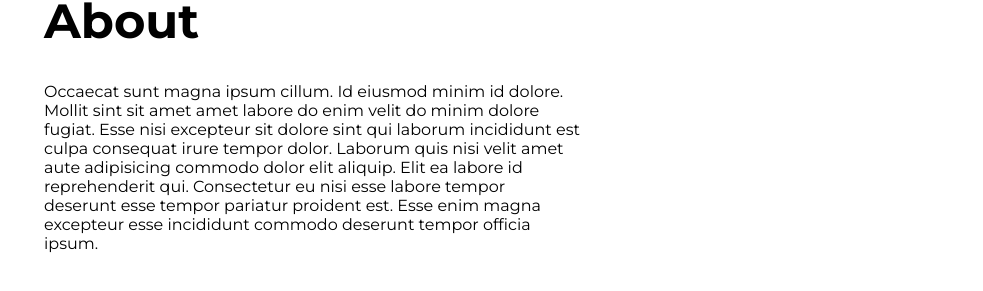
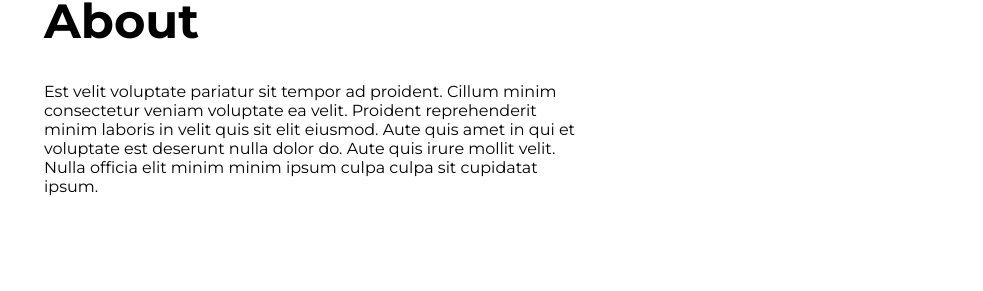
Before and after one commit to chunchun-dev/personal-portfolio-template, a Next.js app: page / in a window 1280 px wide. Shown: the part 1504-1795 px from the top of the page, without its empty margins (148-1131 px from the left). After the commit the page ends 1764 px from the top, so only its background shows below. Built offline with nearby package versions, Linux system fonts and the light colour scheme.

Commit message:
Changed about component to use context

```diff
--- a/CONFIGURATION.tsx
+++ b/CONFIGURATION.tsx
@@ -2,7 +2,7 @@
 
 const userConfig = {
     name: "Default",
-    about: "",
+    about: "Est velit voluptate pariatur sit tempor ad proident. Cillum minim consectetur veniam voluptate ea velit. Proident reprehenderit minim laboris in velit quis sit elit eiusmod. Aute quis amet in qui et voluptate est deserunt nulla dolor do. Aute quis irure mollit velit. Nulla officia elit minim minim ipsum culpa culpa sit cupidatat ipsum.",
     projects: [
         { title: 'Project 1', desc: 'a great project', link: '', img: 'https://images.unsplash.com/photo-1605153864431-a2795a1b2f95?ixlib=rb-1.2.1&ixid=MXwxMjA3fDB8MHxjb2xsZWN0aW9uLXBhZ2V8MXwyNTY3ODl8fGVufDB8fHw%3D&auto=format&fit=crop&w=400&q=60' },
         { title: 'Project 1', desc: 'a great project', link: '', img: 'https://images.unsplash.com/photo-1487837647815-bbc1f30cd0d2?ixlib=rb-1.2.1&ixid=MXwxMjA3fDB8MHxzZWFyY2h8Njl8fHBhc3RlbHxlbnwwfHwwfA%3D%3D&auto=format&fit=crop&w=400&q=60' },
--- a/pages/index.tsx
+++ b/pages/index.tsx
@@ -6,7 +6,7 @@ import UserContext from "../userConfig";
 
 export default function Home() {
 
-  const {projects} = useContext(UserContext)
+  const {projects, about} = useContext(UserContext)
 
   return (
     <div>
@@ -19,7 +19,7 @@ export default function Home() {
         cta={{ title: 'CTA', link: '' }}
       />
       <Projects projects={projects}/>
-      <About desc='Occaecat sunt magna ipsum cillum. Id eiusmod minim id dolore. Mollit sint sit amet amet labore do enim velit do minim dolore fugiat. Esse nisi excepteur sit dolore sint qui laborum incididunt est culpa consequat irure tempor dolor. Laborum quis nisi velit amet aute adipisicing commodo dolor elit aliquip. Elit ea labore id reprehenderit qui. Consectetur eu nisi esse labore tempor deserunt esse tempor pariatur proident est. Esse enim magna excepteur esse incididunt commodo deserunt tempor officia ipsum.'/>
+      <About desc={about}/>
     </div>
   )
 }
```
